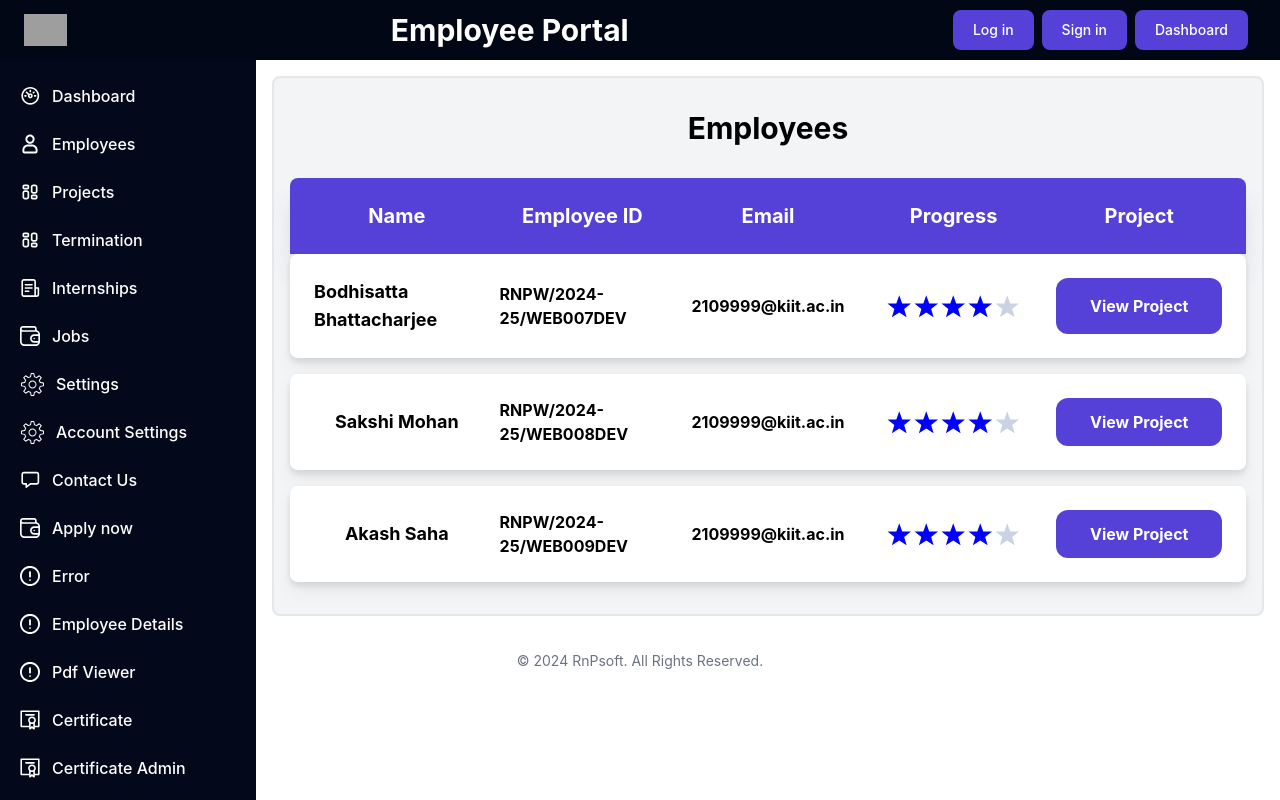
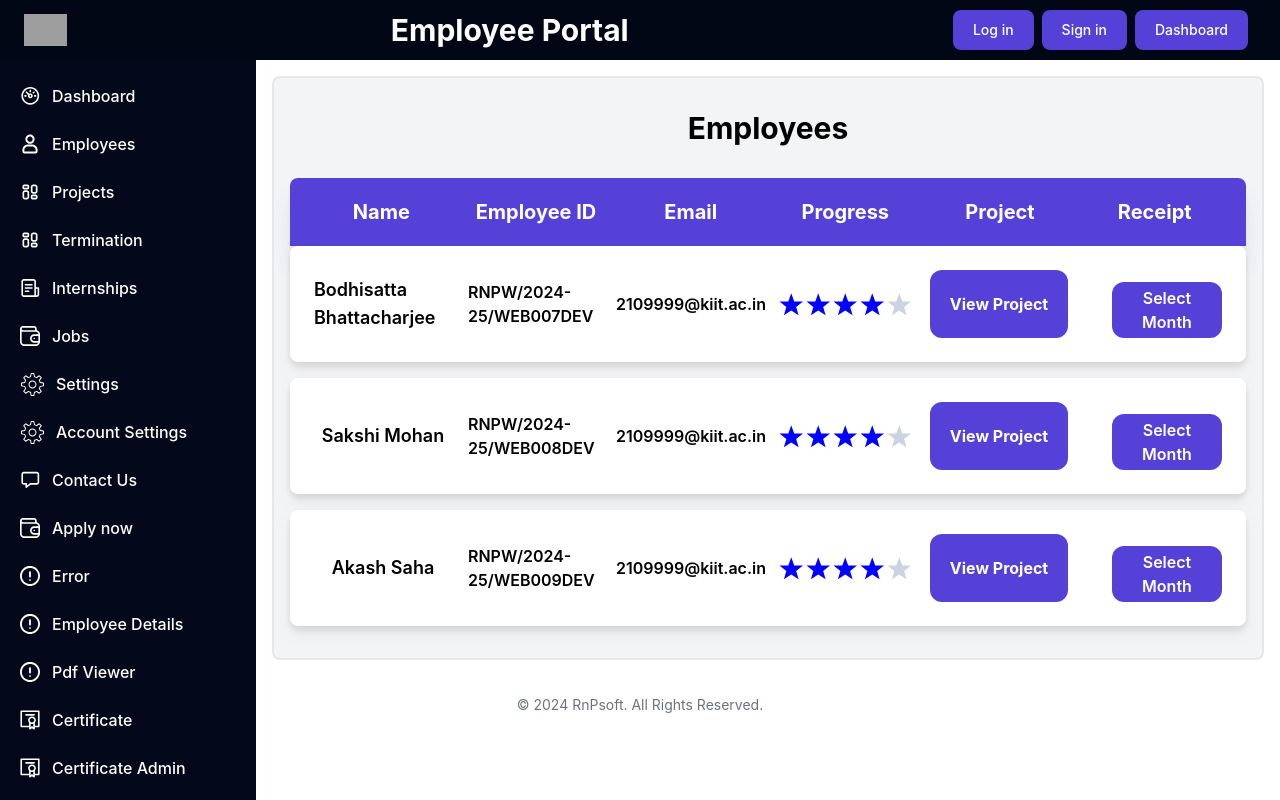
Before and after one commit to akashsaha02/RnP, a React (Vite) app: page /employee in a window 1280 px wide. Built offline with nearby package versions, Linux system fonts and the light colour scheme; grey boxes are pictures that could not be loaded.

Commit message:
Add receipt added

```diff
--- a/src/components/Common/EmployeeCard.jsx
+++ b/src/components/Common/EmployeeCard.jsx
@@ -1,26 +1,43 @@
-import StarRatings from 'react-star-ratings';
-import { useState } from 'react';
+import StarRatings from "react-star-ratings";
+import { useState } from "react";
 
 const EmployeeCard = ({ name, employeeID, email, progress, link }) => {
   // updating the star rating state
   const [rating, setRating] = useState(progress);
   // updating star rating function
   const handleRatingChange = (newRating) => {
-        setRating((newRating));
+    setRating(newRating);
+  };
+
+  //Add receipts
+  const [file, setFile] = useState(null);
+  const [selectedMonth, setSelectedMonth] = useState("");
+  const [menuOpen, setMenuOpen] = useState(false);
+  const months=["January","February","March","April","May","June","July","August","September","October","November","December"]
+  const handleMonthSelect = (month) => {
+    setSelectedMonth(month);
+    setMenuOpen(false);
+    document.getElementById("fileInput").click();
+  };
+
+  const handleFileUpload = (event) => {
+    const uploadedFile = event.target.files[0];
+    setFile(uploadedFile);
+    console.log("Uploaded file for month:", selectedMonth, uploadedFile);
   };
   return (
-        <div className="grid grid-cols-5 gap-5 bg-white drop-shadow-lg rounded-lg p-6 w-full mb-4">
+    <div className="grid grid-cols-6 gap-4 bg-white drop-shadow-lg rounded-lg p-6 w-full mb-4">
       {/* Employee Name */}
-            <div className='flex justify-center items-center'>
-                <h2 className="text-lg font-bold text-black">{name}</h2>
+      <div className="flex justify-center items-center">
+        <h2 className="text-lg font-semibold text-black">{name}</h2>
       </div>
       {/* Employee ID */}
-            <div className='flex justify-center items-center'>
-                <p className=" text-black font-bold">{employeeID}</p>
+      <div className="flex justify-center items-center">
+        <p className=" text-black font-semibold">{employeeID}</p>
       </div>
       {/* Employee Email */}
-            <div className='flex justify-center items-center'>
-                <p className=" text-black font-bold">{email}</p>
+      <div className="flex justify-center items-center">
+        <p className=" text-black font-semibold">{email}</p>
       </div>
       {/* Star Progress Input */}
       <div className="flex justify-center items-center">
@@ -38,16 +55,48 @@ const EmployeeCard = ({ name, employeeID, email, progress, link }) => {
       {/* View Project Button */}
       <button
         onClick={() => {
-                    window.open(link, '_blank');
+          window.open(link, "_blank");
           console.log(link);
         }}
         target="_blank"
         rel="noopener noreferrer"
-                className="flex justify-center items-center bg-primary-600 hover:bg-blue-600 text-white font-bold py-2 px-4 rounded-xl">
+        className="flex justify-center items-center bg-primary-600 hover:bg-blue-600 text-white font-bold py-2 px-4 rounded-xl"
+      >
         View Project
       </button>
+
+      {/* Add receipt section */}
+      <div className="flex items-center ml-5 mt-3 z-50">
+        <input
+          id="fileInput"
+          type="file"
+          onChange={handleFileUpload}
+          style={{ display: "none" }}
+        />
+        <div className="relative">
+          <button
+            className="bg-primary-600 hover:bg-blue-600 text-white font-semibold py-1 px-2 rounded-xl ml-2"
+            onClick={() => setMenuOpen(!menuOpen)}
+          >
+            {selectedMonth || "Select Month"}
+          </button>
+          {menuOpen && (
+            <div className="absolute bg-white mt-1 p-2 rounded-md shadow-lg">
+              {months.map((month) => (
+                <button
+                  key={month}
+                  className="block w-full text-left py-1 px-2 hover:bg-gray-100"
+                  onClick={() => handleMonthSelect(month)}
+                >
+                  {month}
+                </button>
+              ))}
             </div>
-    )
-}
+          )}
+        </div>
+      </div>
+    </div>
+  );
+};
 
-export default EmployeeCard
+export default EmployeeCard;
--- a/src/components/Dashboard/Employee.jsx
+++ b/src/components/Dashboard/Employee.jsx
@@ -37,7 +37,7 @@ const Employee = () => {
                 <div>
                     <h1 className="text-3xl font-bold text-center mb-8 mt-4">Employees</h1>
                     {/* Employee Card  Heading*/}
-                    <div className="grid grid-cols-5 gap-5 bg-primary-600 text-white shadow-gray-300 shadow-xl rounded-t-lg p-6 w-full">
+                    <div className="grid grid-cols-6 gap-3 bg-primary-600 text-white shadow-gray-300 shadow-xl rounded-t-lg p-5 w-full">
                         <div className='flex justify-center items-center'>
                             <h2 className="text-xl font-bold">Name</h2>
                         </div>
@@ -52,6 +52,9 @@ const Employee = () => {
                         </div>
                         <div className='flex justify-center items-center'>
                             <h2 className="text-xl font-bold">Project</h2>
+                        </div>
+                        <div className='flex justify-center items-center'>
+                            <h2 className="text-xl font-bold">Receipt</h2>
                         </div>
                     </div>
                 </div>
```
Lines whose indentation alone changed are shown as unchanged.
